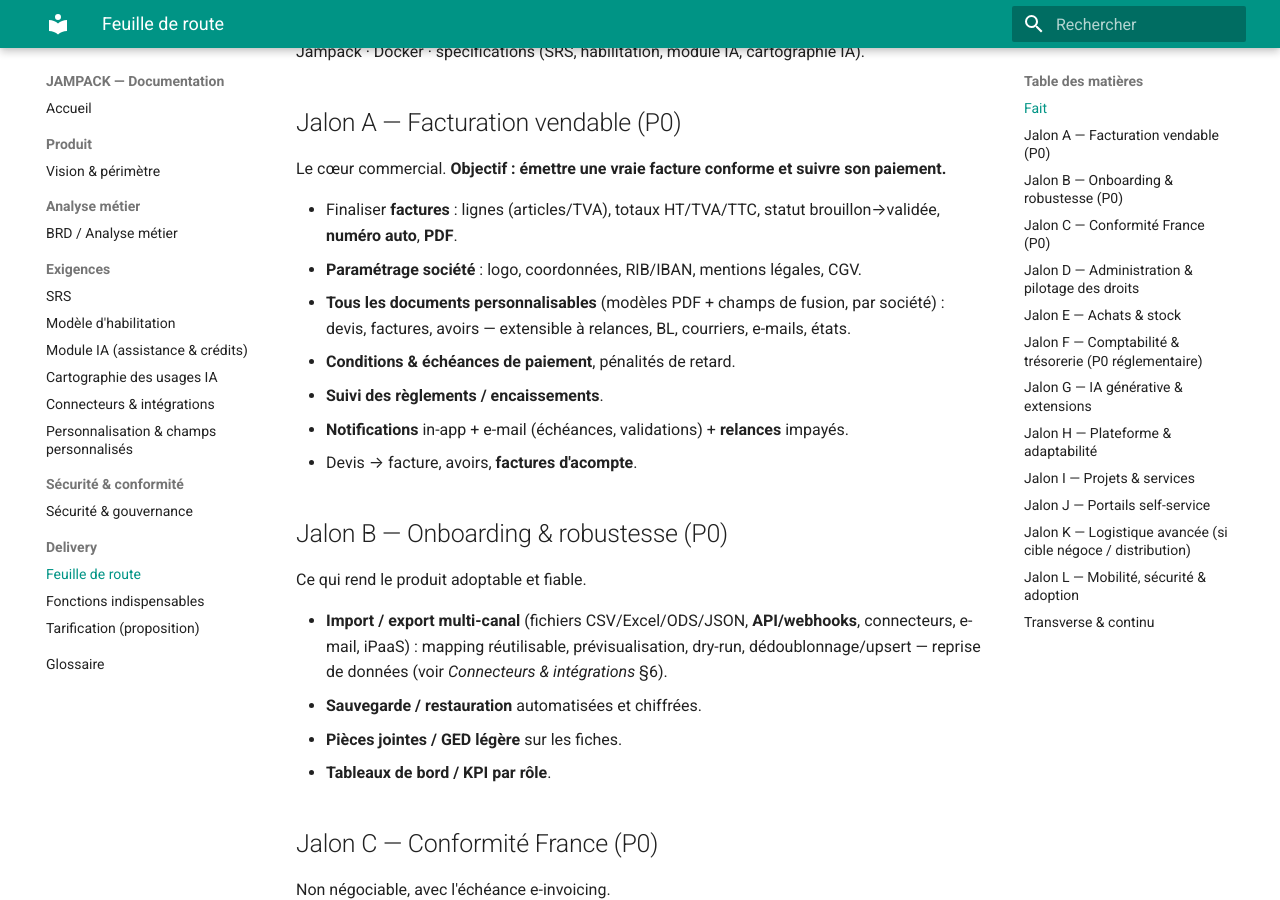
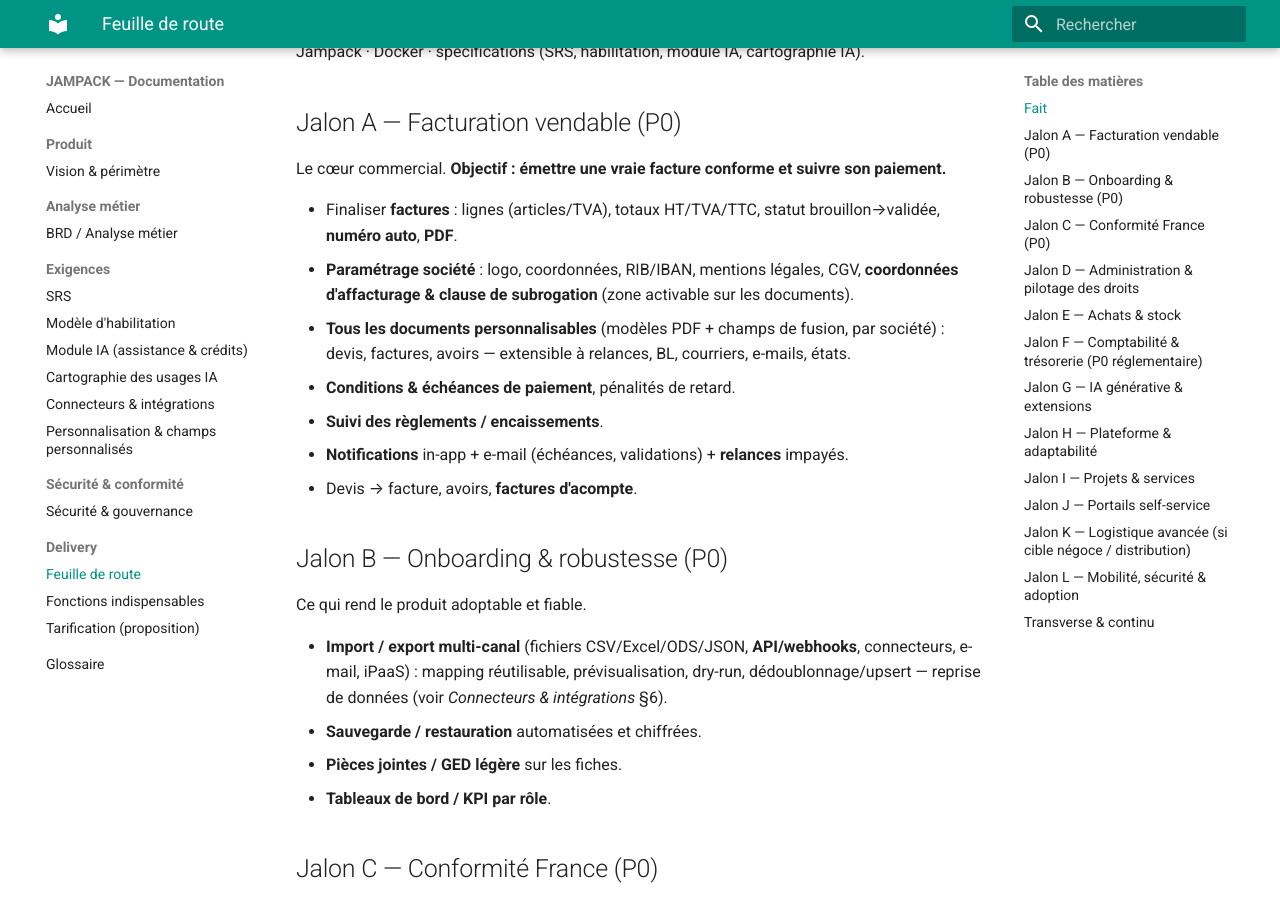
Before and after one commit to chrisx13/jampack-docs, an MkDocs documentation site: the page built from docs/70-delivery/roadmap.md, in a window 1280 px wide and 900 px high, scrolled down 385 px. Built offline with MkDocs 1.6.1 and Material for MkDocs 9.7.7, drawn with Linux system fonts in a browser that asks for light colours.

Commit message:
docs: zone de subrogation (affacturage) sur les documents officiels
- RG-42: zone de subrogation activable sur la facture (et documents officiels)
  en cas de cession de creances a un affactureur: clause de subrogation + IBAN du
  factor a la place de ceux de la societe; activable societe/client/contrat ou par
  piece, parametree au niveau administration (RG-41), tracee; factor = tiers dedie.
- Connecteurs: ligne catalogue Affacturage/financement (P2).
- Roadmap Jalon A (parametrage societe: coordonnees affacturage + clause) et
  fonctions-indispensables (ventes) alignes.

Co-Authored-By: Claude Opus 4.8 <noreply@anthropic.com>
Claude-Session: https://claude.ai/code/session_01Pwuv6ro2738bcQPvWxGDbM

```diff
--- a/docs/70-delivery/roadmap.md
+++ b/docs/70-delivery/roadmap.md
@@ -11,7 +11,7 @@ Socle multi-société (Compte ▸ Société ▸ données) · authentification OI
 Le cœur commercial. **Objectif : émettre une vraie facture conforme et suivre son paiement.**
 
 - Finaliser **factures** : lignes (articles/TVA), totaux HT/TVA/TTC, statut brouillon→validée, **numéro auto**, **PDF**.
-- **Paramétrage société** : logo, coordonnées, RIB/IBAN, mentions légales, CGV.
+- **Paramétrage société** : logo, coordonnées, RIB/IBAN, mentions légales, CGV, **coordonnées d'affacturage & clause de subrogation** (zone activable sur les documents).
 - **Tous les documents personnalisables** (modèles PDF + champs de fusion, par société) : devis, factures, avoirs — extensible à relances, BL, courriers, e-mails, états.
 - **Conditions & échéances de paiement**, pénalités de retard.
 - **Suivi des règlements / encaissements**.
```
Also changed, not shown: docs/10-analyse-metier/brd.md (+1 -0 lines), docs/20-exigences/connecteurs.md (+1 -0 lines), docs/70-delivery/fonctions-indispensables.md (+1 -0 lines).
